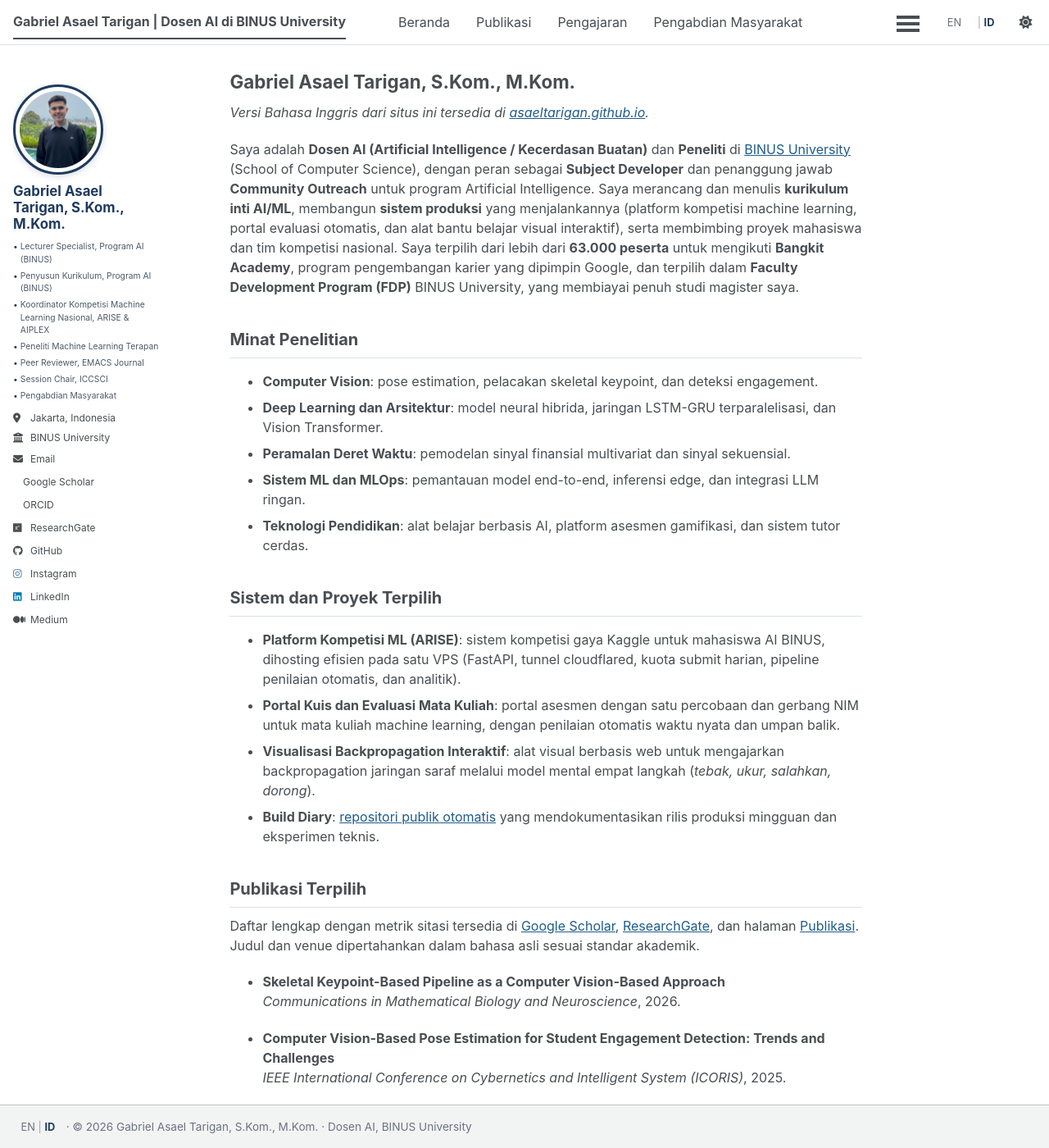
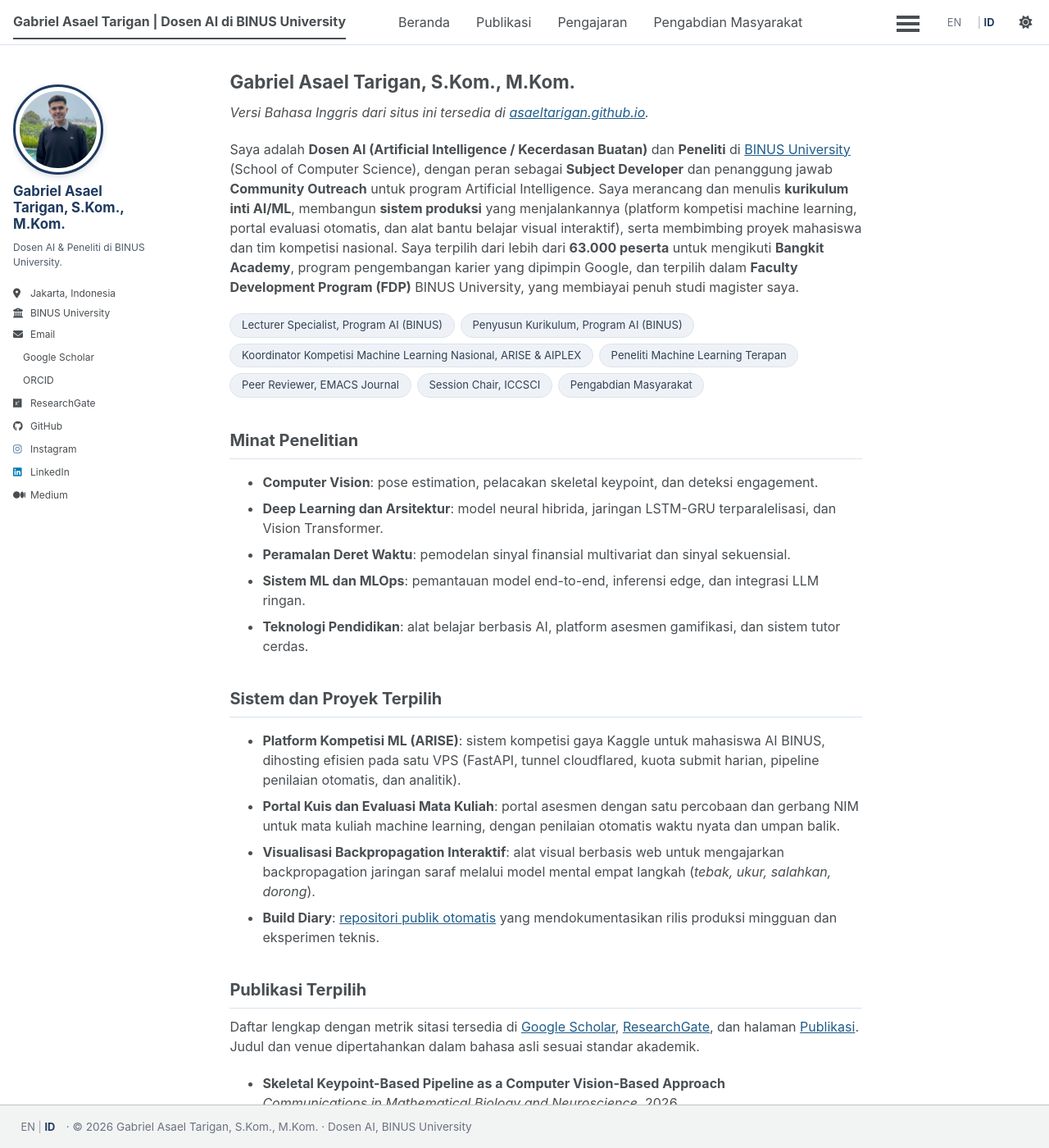
Before and after one commit to asaeltarigan/id, a Jekyll site: the page built from _pages/about.md, in a window 1280 px wide and 1400 px high. Shown: the whole window at 82% size. Built offline with Jekyll 4.4.1, drawn with Linux system fonts in a browser that asks for light colours; a style sheet for code colours, icons or effects is not loaded.

Commit message:
Peran -> chip di kolom utama; sidebar kembali ringkas

```diff
--- a/_config.yml
+++ b/_config.yml
@@ -26,16 +26,7 @@ author:
   avatar           : "profile.jpg"
   name             : "Gabriel Asael Tarigan, S.Kom., M.Kom."
   pronouns         : # example: "she/her"
-  bio              : >-
-    <ul class="author-roles">
-    <li>Lecturer Specialist, Program AI (BINUS)</li>
-    <li>Penyusun Kurikulum, Program AI (BINUS)</li>
-    <li>Koordinator Kompetisi Machine Learning Nasional, ARISE &amp; AIPLEX</li>
-    <li>Peneliti Machine Learning Terapan</li>
-    <li>Peer Reviewer, EMACS Journal</li>
-    <li>Session Chair, ICCSCI</li>
-    <li>Pengabdian Masyarakat</li>
-    </ul>
+  bio              : "Dosen AI & Peneliti di BINUS University."
   location         : "Jakarta, Indonesia"
   employer         : "BINUS University"
   uri              : # URL
--- a/_includes/author-profile.html
+++ b/_includes/author-profile.html
@@ -17,7 +17,7 @@
   <div class="author__content">
     <h3 class="author__name">{{ author.name }}</h3>
     {% if author.pronouns %}<p class="author__pronouns">{{ author.pronouns }}</p>{% endif %}
-    {% if author.bio %}<div class="author__bio">{{ author.bio }}</div>{% endif %}
+    {% if author.bio %}<p class="author__bio">{{ author.bio }}</p>{% endif %}
   </div>
 
   <div class="author__urls-wrapper">
--- a/_includes/head.html
+++ b/_includes/head.html
@@ -98,4 +98,4 @@
 
 <!-- For all browsers -->
 <link rel="stylesheet" href="{{ base_path }}/assets/css/main.css">
-<link rel="stylesheet" href="{{ base_path }}/assets/css/custom.css?v=27">
+<link rel="stylesheet" href="{{ base_path }}/assets/css/custom.css?v=28">
--- a/_pages/about.md
+++ b/_pages/about.md
@@ -11,6 +11,16 @@ redirect_from:
 *Versi Bahasa Inggris dari situs ini tersedia di [asaeltarigan.github.io](https://asaeltarigan.github.io/).*
 
 Saya adalah **Dosen AI (Artificial Intelligence / Kecerdasan Buatan)** dan **Peneliti** di [BINUS University](https://www.binus.ac.id) (School of Computer Science), dengan peran sebagai **Subject Developer** dan penanggung jawab **Community Outreach** untuk program Artificial Intelligence. Saya merancang dan menulis **kurikulum inti AI/ML**, membangun **sistem produksi** yang menjalankannya (platform kompetisi machine learning, portal evaluasi otomatis, dan alat bantu belajar visual interaktif), serta membimbing proyek mahasiswa dan tim kompetisi nasional. Saya terpilih dari lebih dari **63.000 peserta** untuk mengikuti **Bangkit Academy**, program pengembangan karier yang dipimpin Google, dan terpilih dalam **Faculty Development Program (FDP)** BINUS University, yang membiayai penuh studi magister saya.
+
+<ul class="role-chips">
+<li>Lecturer Specialist, Program AI (BINUS)</li>
+<li>Penyusun Kurikulum, Program AI (BINUS)</li>
+<li>Koordinator Kompetisi Machine Learning Nasional, ARISE &amp; AIPLEX</li>
+<li>Peneliti Machine Learning Terapan</li>
+<li>Peer Reviewer, EMACS Journal</li>
+<li>Session Chair, ICCSCI</li>
+<li>Pengabdian Masyarakat</li>
+</ul>
 
 ## Minat Penelitian
 
--- a/assets/css/custom.css
+++ b/assets/css/custom.css
@@ -415,26 +415,23 @@ html { font-size: 16px; }
 .author__bio { font-size: 0.92rem; }
 .masthead__inner-wrap { padding: 0.4em 1em; }
 
-/* Sidebar roles list (8 Oct 2026) */
-.author__bio { margin-bottom: 0.6rem; }
-ul.author-roles {
+/* Role chips under the intro (8 Oct 2026) */
+.role-chips {
+  display: flex;
+  flex-wrap: wrap;
+  gap: 0.45rem;
   list-style: none;
-  margin: 0.25rem 0 0.7rem;
   padding: 0;
-  font-size: 0.86rem;
-  line-height: 1.45;
-  color: #4b5a6a;
+  margin: 0.3em 0 1.6em;
 }
-ul.author-roles li {
-  position: relative;
-  padding-left: 0.85em;
-  margin-bottom: 0.28rem;
+.role-chips li {
+  background: #eef2f7;
+  border: 1px solid #dbe3ee;
+  border-radius: 999px;
+  padding: 0.3rem 0.85rem;
+  font-size: 0.82rem;
+  color: #334155;
+  line-height: 1.35;
+  margin: 0;
 }
-ul.author-roles li::before {
-  content: "\2022";
-  position: absolute;
-  left: 0;
-  color: #1f3a5f;
-}
-html[data-theme="dark"] ul.author-roles { color: #94a3b8; }
-html[data-theme="dark"] ul.author-roles li::before { color: #93b4d8; }
+html[data-theme="dark"] .role-chips li { background: #1b2740; border-color: #2b3a57; color: #cbd5e1; }
```
